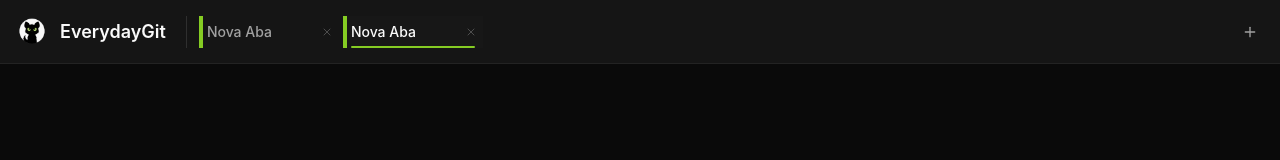
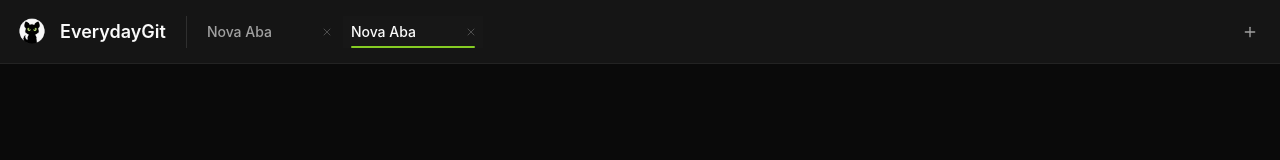
Before and after one commit to gabrielMalonso/EverydayGit, a React (Vite) app: page / in a window 1280 px wide. Shown: the top 160 px of the page. Built offline with nearby package versions, Linux system fonts and the light colour scheme.

Commit message:
refactor(TabBar): remove vertical color bar from tabs
- Removed the colored vertical bar indicator from the left side of tabs
- Adjusted padding to maintain consistent spacing without the bar
- Cleaner tab appearance while preserving other color indicators

```diff
--- a/src/components/TabBar.tsx
+++ b/src/components/TabBar.tsx
@@ -134,12 +134,7 @@ const SortableTab: React.FC<SortableTabProps> = ({
               : 'text-text2 hover:bg-surface3/50 hover:text-text1',
           )}
         >
-          {/* Barra vertical colorida */}
-          <div
-            className="absolute left-0 top-0 bottom-0 w-1 rounded-tl-lg"
-            style={{ backgroundColor: tabColor }}
-          />
-          <div className="flex items-center gap-2 pl-2 flex-1 min-w-0">
+          <div className="flex items-center gap-2 px-2 flex-1 min-w-0">
             {hasChanges && (
               <div
                 className="h-2 w-2 rounded-full shrink-0"
@@ -353,12 +348,7 @@ export const TabBar: React.FC = () => {
 
     return (
       <div className="relative flex h-8 min-w-[140px] max-w-[220px] items-center rounded-t-lg text-sm bg-surface1 text-text1 shadow-lg opacity-80 cursor-grabbing border border-primary/50 overflow-visible">
-        {/* Barra vertical colorida */}
-        <div
-          className="absolute left-0 top-0 bottom-0 w-1 rounded-tl-lg"
-          style={{ backgroundColor: tabColor }}
-        />
-        <div className="flex items-center gap-2 pl-2 pr-3 flex-1 min-w-0">
+        <div className="flex items-center gap-2 px-3 flex-1 min-w-0">
           {hasChanges && (
             <div
               className="h-2 w-2 rounded-full shrink-0"
```
